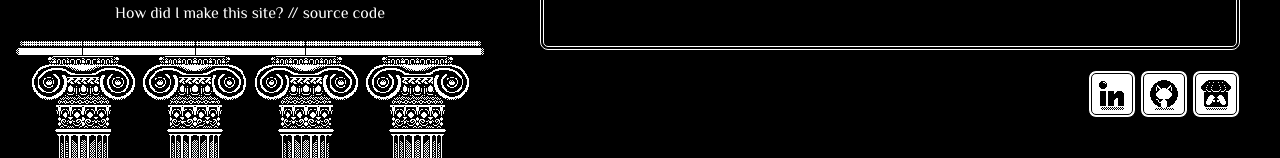
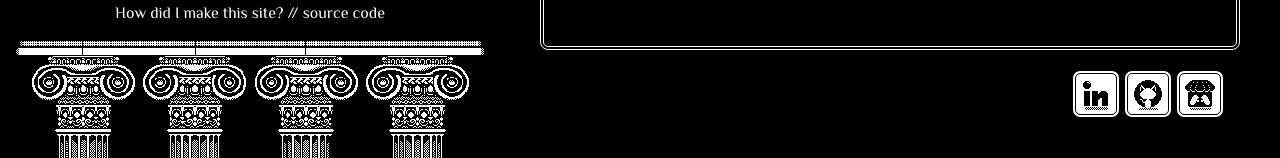
Before and after one commit to Azia-Bay/aziabay.com, a Next.js app: page / in a window 1280 px wide. Shown: the part 642-800 px from the top of the page. Built offline with nearby package versions, Linux system fonts and the light colour scheme.

Commit message:
chore: add socials padding

```diff
--- a/src/components/layout/socials/socials.tsx
+++ b/src/components/layout/socials/socials.tsx
@@ -8,7 +8,7 @@ import Button from "@/components/layout/sidebar/components/sidebar_button"
 
 export default function Socials() {
   return (
-    <div className="w-auto h-auto px-10 pb-10 flex flex-row justify-end gap-1">
+    <div className="w-auto h-auto px-14 pb-10 flex flex-row justify-end gap-1">
       <Button href={LINK_TO_LINKEDIN} target="_blank" src="socials/button_icon_linkedin.png" alt="A 1-bit (black & white) pixel art icon of the LinkedIn logo, with a shadow underneath adding three-dimensionality." />
 
       <Button href={LINK_TO_GITHUB} target="_blank" src="socials/button_icon_github.png" alt="A 1-bit (black & white) pixel art icon of the GitHub logo, with a shadow underneath adding three-dimensionality." />
```
